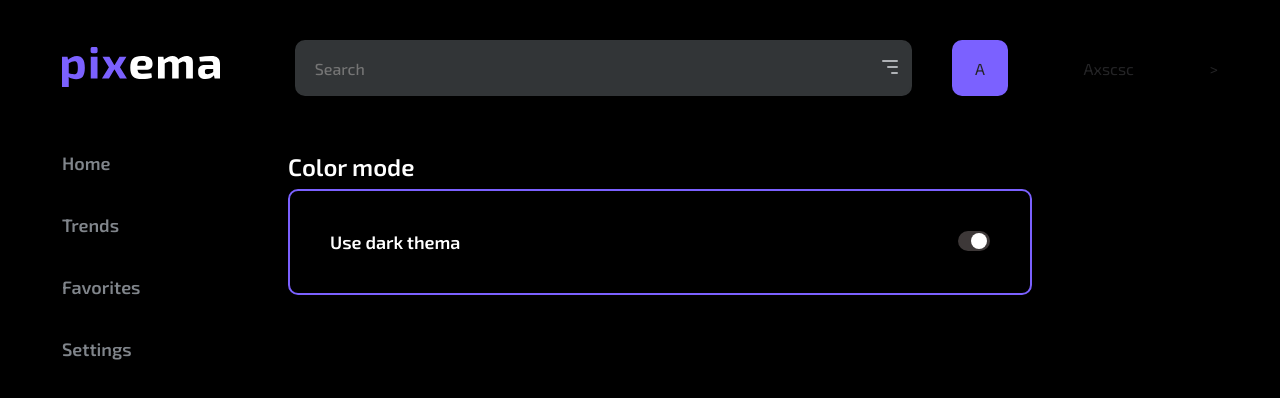
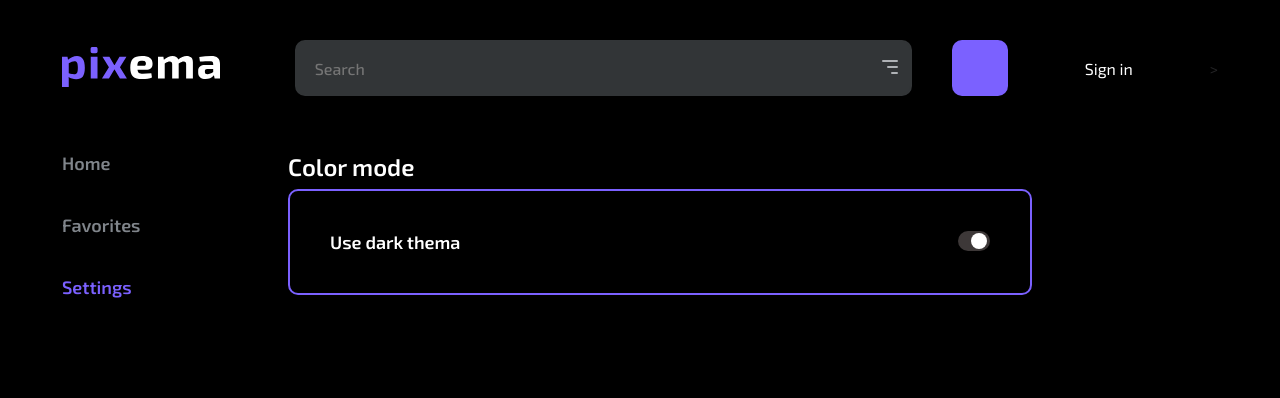
Before and after one commit to mikalaiMikhailavich/TMS_Pixema_Project, a React app: page /settings in a window 1280 px wide. Shown: the top 398 px of the page. Built offline with nearby package versions, Linux system fonts and the light colour scheme.

Commit message:
add : auth logic

```diff
--- a/src/UI/burgerButton/BurgerButton.tsx
+++ b/src/UI/burgerButton/BurgerButton.tsx
@@ -1,14 +1,25 @@
+import { useRef } from "react";
+import { useOutsideClick } from "../../hooks/useOutsideClick";
 import { useAppDispatch, useAppSelector } from "../../store/hooks";
-import { toggleAsideMenu } from "../../store/reducers/asideMenu";
+import {
+  closeAsideMenu,
+  toggleAsideMenu,
+} from "../../store/reducers/asideMenu";
 import styles from "./BurgerButton.module.scss";
 
 const BurgerButton = () => {
-  const value = useAppSelector((state) => state.asideMenu.isOpen);
+  const sideBarIsOpen = useAppSelector((state) => state.asideMenu.isOpen);
   const dispatch = useAppDispatch();
+  const searchRef = useRef(null);
+
+  const closeSideBar = () => {
+    dispatch(closeAsideMenu());
+  };
+  useOutsideClick(searchRef, closeSideBar, sideBarIsOpen);
+
   const handleClick = () => {
     dispatch(toggleAsideMenu());
   };
-  console.log(value);
 
   const burgerItems = [
     { id: 1, location: "top" },
@@ -23,7 +34,7 @@ const BurgerButton = () => {
           <div
             key={element.id}
             className={
-              !value
+              !sideBarIsOpen
                 ? styles.burgerItem
                 : `${styles.burgerItem} ${
                     styles[`burgerItem${element.location}`]
--- a/src/UI/card/Card.module.scss
+++ b/src/UI/card/Card.module.scss
@@ -30,6 +30,7 @@
   .cardName {
     transition: all 0.3s ease;
     margin-top: $padding-level6;
+    margin-bottom: 15px;
     @include font-settings($p, 700, $background-dark);
   }
 }
--- a/src/UI/header/Header.tsx
+++ b/src/UI/header/Header.tsx
@@ -33,7 +33,7 @@ const Header = () => {
             <Search />
           </div>
           <div className={styles.userInfoContainer}>
-            <UserInfo name={"Axscsc"} />
+            <UserInfo />
           </div>
           <BurgerButton />
         </div>
--- a/src/UI/userInfo/UserInfo.module.scss
+++ b/src/UI/userInfo/UserInfo.module.scss
@@ -62,3 +62,9 @@
     border: none;
   }
 }
+
+:global(.dark-theme) {
+  .accountName {
+    color: $white;
+  }
+}
--- a/src/UI/userInfo/UserInfo.tsx
+++ b/src/UI/userInfo/UserInfo.tsx
@@ -2,19 +2,30 @@ import { useRef, useState } from "react";
 import { useNavigate } from "react-router-dom";
 import { firstCapitalLetter } from "../../helpers/firstCapitalLetter";
 import { useOutsideClick } from "../../hooks/useOutsideClick";
+import { useAppDispatch, useAppSelector } from "../../store/hooks";
+import { closeAsideMenu } from "../../store/reducers/asideMenu";
+import { logout } from "../../store/reducers/auth";
 import styles from "./UserInfo.module.scss";
 
-interface IProps {
-  name: string;
-}
+const UserInfo = () => {
+  const userName = useAppSelector((state) => state.auth.currentUser.username);
+  const isAuth = useAppSelector((state) => state.auth.isAuth);
+  const [open, setOpen] = useState(false);
 
-const UserInfo = (props: IProps) => {
-  const [open, setOpen] = useState(false);
-  const { name } = props;
   const closeRef = useRef(null);
   const navigate = useNavigate();
+  const dispatch = useAppDispatch();
+
+  const closeSideBar = () => {
+    dispatch(closeAsideMenu());
+  };
   const toogleUserMenu = () => {
-    setOpen((prev) => !prev);
+    if (isAuth) {
+      setOpen((prev) => !prev);
+    } else {
+      navigate("/signin");
+      closeSideBar();
+    }
   };
   useOutsideClick(closeRef, toogleUserMenu, open);
   const buttonContent = [
@@ -22,24 +33,27 @@ const UserInfo = (props: IProps) => {
       id: 1,
       text: "Edit profile",
       onClick: () => {
-        navigate("/signin");
+        navigate("/settings");
+        closeSideBar();
       },
     },
     {
       id: 2,
       text: "Log Out",
       onClick: () => {
-        navigate("/signup");
+        navigate("/");
+        dispatch(logout());
+        closeSideBar();
       },
     },
   ];
 
-  const firstLetterName = firstCapitalLetter(name);
+  const firstLetterName = firstCapitalLetter(userName);
 
   return (
     <div className={styles.accountInfo} onClick={toogleUserMenu} ref={closeRef}>
       <div className={styles.accountCapitals}>{firstLetterName}</div>
-      <div className={styles.accountName}>{name}</div>
+      <div className={styles.accountName}>{isAuth ? userName : "Sign in"}</div>
       <div
         className={
           open ? `${styles.arrow} ${styles.rotatedArrow}` : styles.arrow
--- a/src/components/SignUpComponent/SignUpComponent.tsx
+++ b/src/components/SignUpComponent/SignUpComponent.tsx
@@ -12,7 +12,6 @@ const SignUpComponent = () => {
   const username = useInput("");
   const navigate = useNavigate();
   const [registration, wwww] = useRegistrationMutation();
-  console.log(wwww);
 
   const [error, setError] = useState({
     data: { email: [""], username: [""], password: [""] },
--- a/src/components/filterMenu/FilterMenu.tsx
+++ b/src/components/filterMenu/FilterMenu.tsx
@@ -21,6 +21,8 @@ const FilterMenu = (props: IProps) => {
   const dispatch = useAppDispatch();
   const closeRef = useRef(null);
   useOutsideClick(closeRef, handlerToClose, opened);
+  console.log();
+  document.body.style.overflowY = opened ? "hidden" : "";
 
   const { sortByYears, sortByRating } = useAppSelector((state) => state.filter);
 
--- a/src/components/sideBar/SideBar.module.scss
+++ b/src/components/sideBar/SideBar.module.scss
@@ -11,6 +11,9 @@
 .item {
   @include font-settings(18px, 600, $secondary);
   cursor: pointer;
+  &:hover {
+    color: $primary;
+  }
 }
 
 .userContainer {
@@ -22,3 +25,7 @@
     display: block;
   }
 }
+
+.active {
+  color: $primary;
+}
--- a/src/components/sideBar/SideBar.tsx
+++ b/src/components/sideBar/SideBar.tsx
@@ -1,7 +1,16 @@
-import { useNavigate } from "react-router-dom";
+import cn from "classnames";
+import { useLocation, useNavigate } from "react-router-dom";
+import { useAppDispatch } from "../../store/hooks";
+import { closeAsideMenu } from "../../store/reducers/asideMenu";
 import UserInfo from "../../UI/userInfo/UserInfo";
 import styles from "./SideBar.module.scss";
 const SideBar = () => {
+  const location = useLocation();
+  const dispatch = useAppDispatch();
+
+  const closeSideBar = () => {
+    dispatch(closeAsideMenu());
+  };
   const navigate = useNavigate();
   const navigationItems = [
     {
@@ -9,38 +18,45 @@ const SideBar = () => {
       name: "Home",
       onClick: () => {
         navigate("/");
+        closeSideBar();
       },
+
+      path: "/",
     },
+
     {
       id: 2,
-      name: "Trends",
+      name: "Favorites",
       onClick: () => {
-        navigate("/");
+        navigate("/favorites");
+        closeSideBar();
       },
+      path: "/favorites",
     },
     {
       id: 3,
-      name: "Favorites",
-      onClick: () => {
-        navigate("/favorites");
-      },
-    },
-    {
-      id: 4,
       name: "Settings",
       onClick: () => {
         navigate("/settings");
+        closeSideBar();
       },
+      path: "/settings",
     },
   ];
 
   return (
     <div className={styles.container}>
       <div className={styles.userContainer}>
-        <UserInfo name={"Nick"} />
+        <UserInfo />
       </div>
-      {navigationItems.map(({ id, name, onClick }) => (
-        <div key={id} className={styles.item} onClick={onClick}>
+      {navigationItems.map(({ id, name, onClick, path }) => (
+        <div
+          key={id}
+          className={cn(styles.item, {
+            [styles.active]: location.pathname === path,
+          })}
+          onClick={onClick}
+        >
           {name}
         </div>
       ))}
--- a/src/components/signInComponent/SignInComponent.tsx
+++ b/src/components/signInComponent/SignInComponent.tsx
@@ -26,8 +26,8 @@ const SignInComponent = () => {
         getUser(data.access)
           .unwrap()
           .then((data) => {
-            console.log(data);
             dispatch(setUser(data));
+            navigate("/");
           })
           .catch((error) => console.log(error));
 
--- a/src/helpers/firstCapitalLetter.tsx
+++ b/src/helpers/firstCapitalLetter.tsx
@@ -1 +1,7 @@
-export const firstCapitalLetter = (word: string) => word[0].toUpperCase();
+export const firstCapitalLetter = (word: string) => {
+  if (word) {
+    return word[0].toUpperCase();
+  } else {
+    return;
+  }
+};
```
